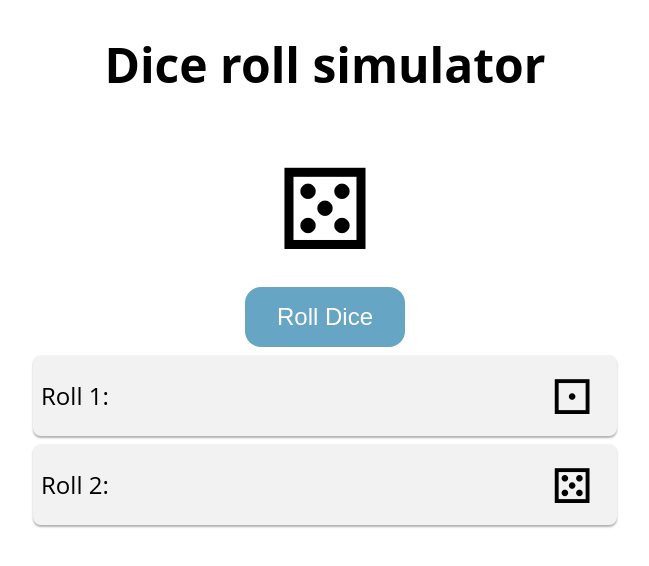
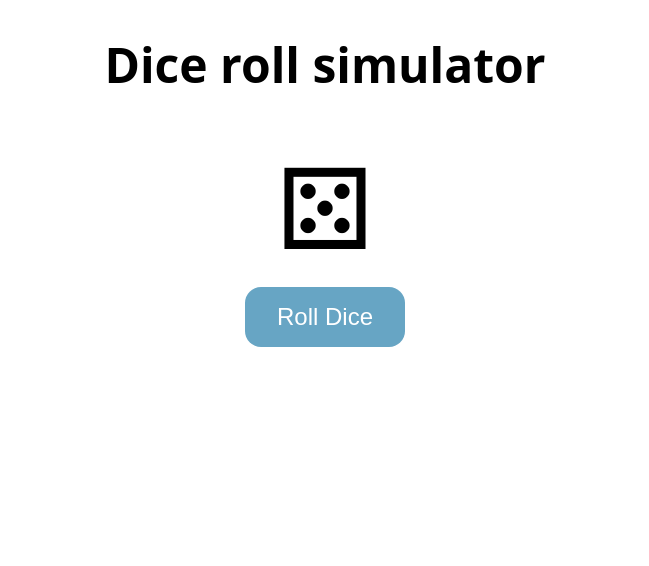
Before and after one commit to Mola26/dice-roll-simulator, a plain HTML site: page index.html in a window 1280 px wide. Shown: the whole page, without its empty margins (315-964 px from the left). Drawn offline with Linux system fonts and the light colour scheme.

Commit message:
Update index.html

```diff
--- a/index.html
+++ b/index.html
@@ -11,8 +11,8 @@
     <div class="dice" id="dice">&#9860;</div>
     <button id="roll-button">Roll Dice</button>
     <ul id="roll-history">
-      <li>Roll 1: <span>&#9856;</span></li>
-      <li>Roll 2: <span>&#9860;</span></li>
+      <!-- <li>Roll 1: <span>&#9856;</span></li>
+      <li>Roll 2: <span>&#9860;</span></li> -->
     </ul>
     <script src="index.js"></script>
   </body>
```
